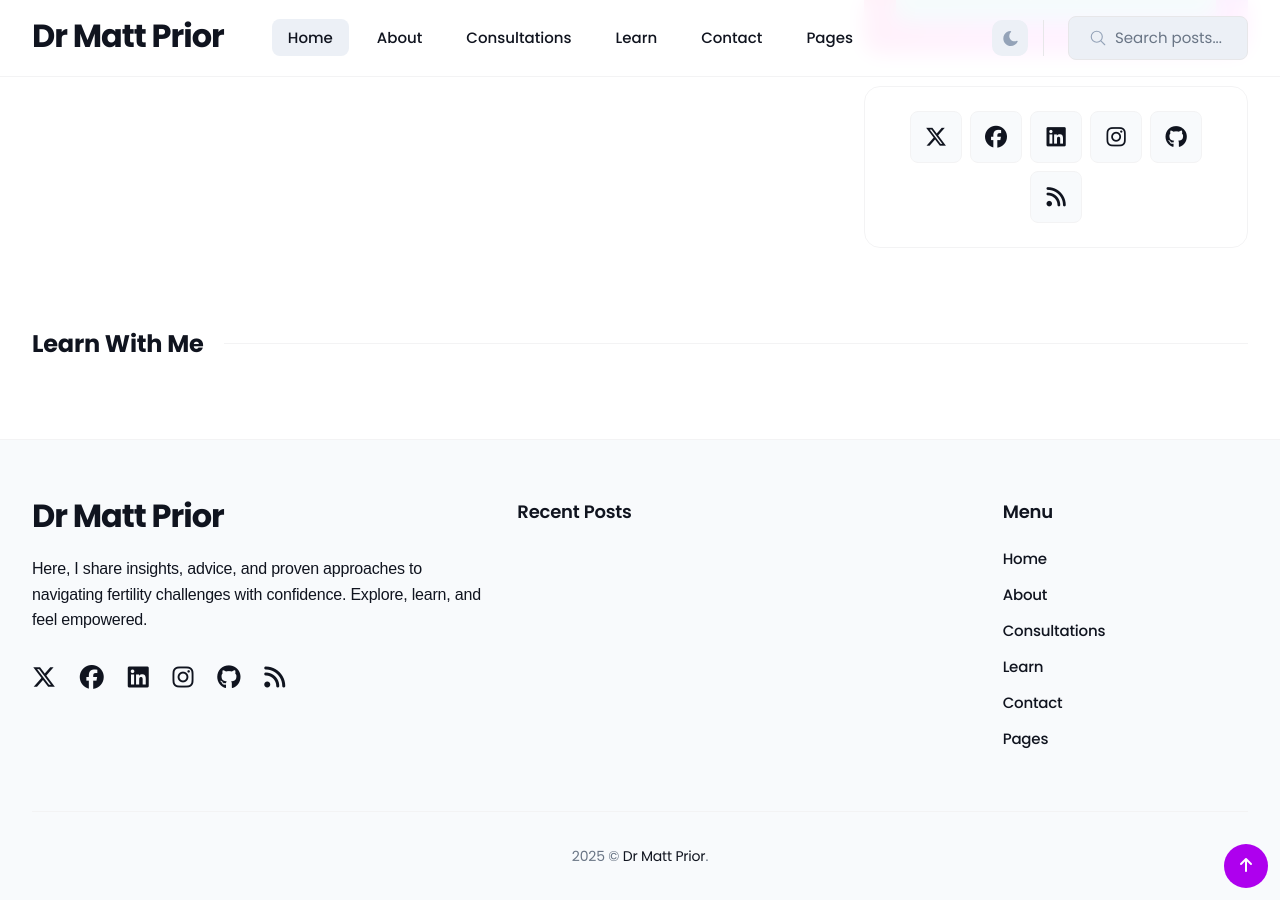
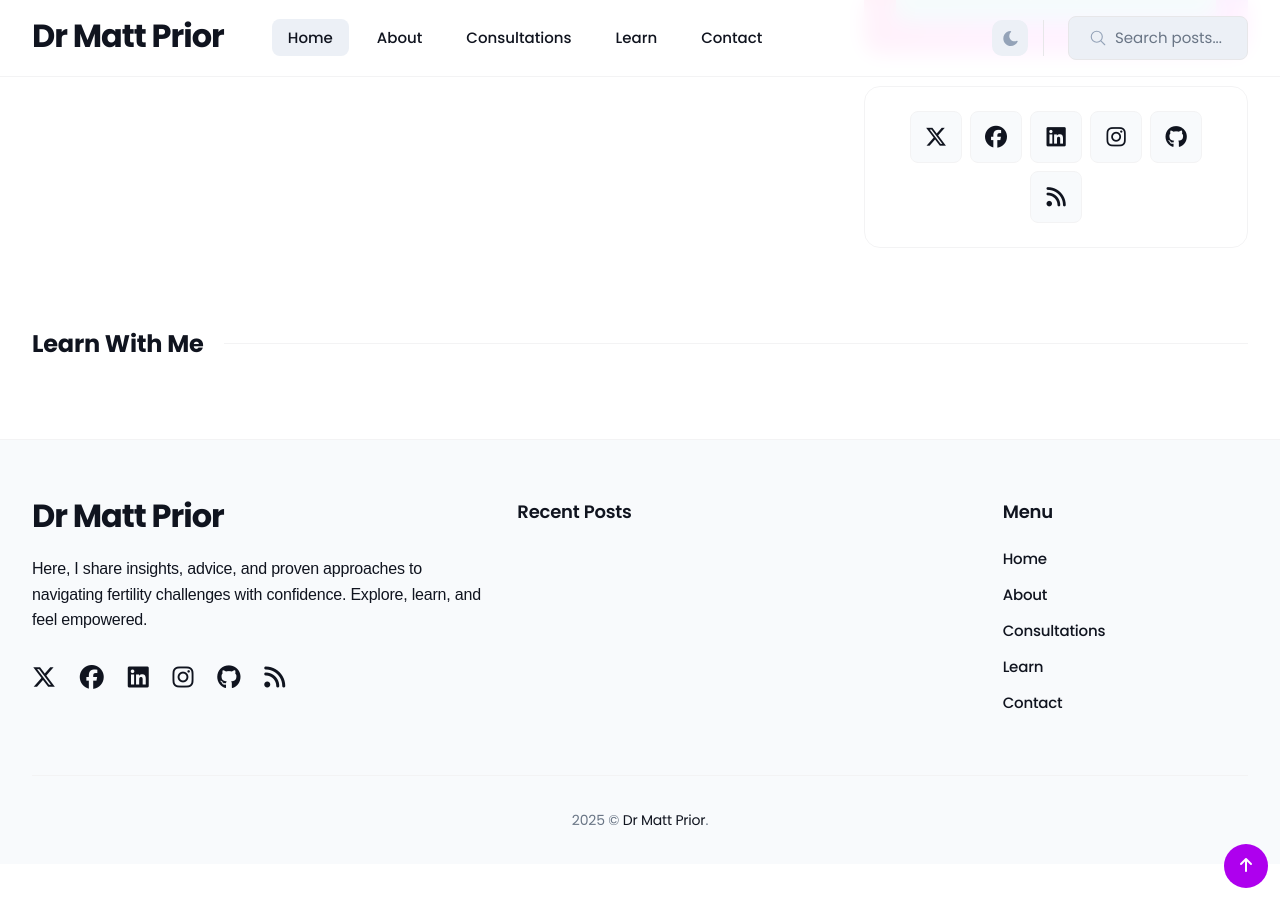
Before and after one commit to drmattprior/drmattprior.github.io, a Jekyll site: the page built from index.html, in a window 1280 px wide and 900 px high, scrolled down 1651 px. Built offline with Jekyll 4.4.1, drawn with Linux system fonts in a browser that asks for light colours; the list of posts is cut into pages by our own code.

Commit message:
Update settings.yml

```diff
--- a/_data/settings.yml
+++ b/_data/settings.yml
@@ -33,7 +33,6 @@ menu_settings:
       url: '/learn/'
     - title: 'Contact'
       url: 'contact'
-    - title: 'Pages'
 
 #-------------------------------
 # Author Settings
```
